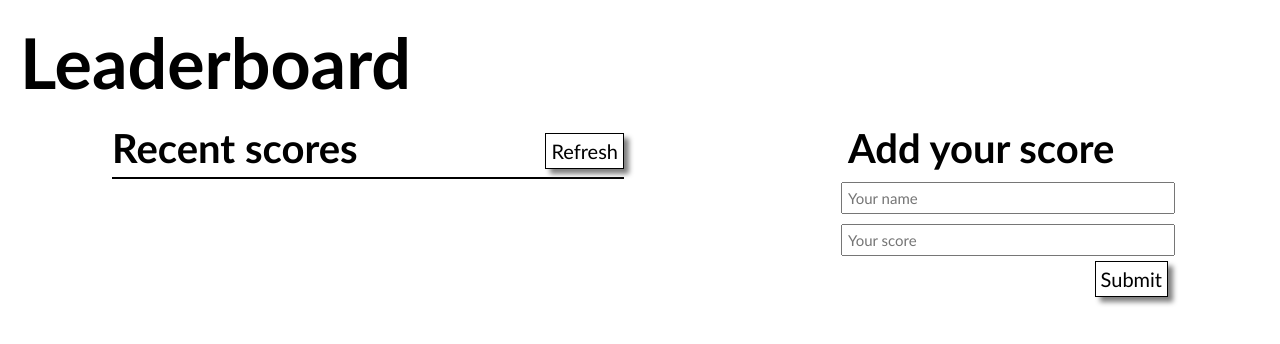
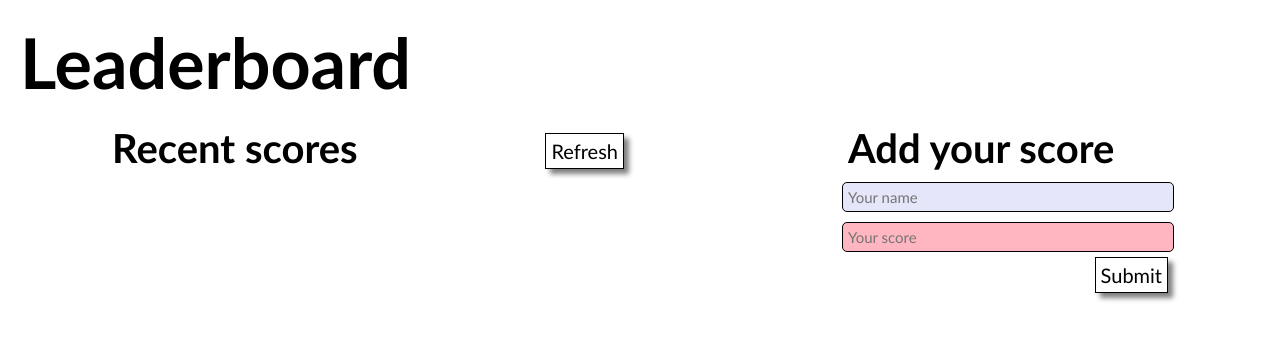
Before and after one commit to emyrue/leaderboard, a website built with webpack: page src/index.html in a window 1280 px wide. Built offline with nearby package versions, Linux system fonts and the light colour scheme; no server answers.

Commit message:
Added colors to list and input

```diff
--- a/src/style.css
+++ b/src/style.css
@@ -39,7 +39,14 @@ button {
 
 ul {
   list-style: none;
-  border: 1px solid black;
+  border: none;
+  border-radius: 5px;
+  max-height: 500px;
+  overflow-y: scroll;
+}
+
+ul::-webkit-scrollbar {
+  display: none;
 }
 
 li {
@@ -48,7 +55,11 @@ li {
 }
 
 ul#scores li:nth-child(odd) {
-  background-color: lightgray;
+  background-color: lavender;
+}
+
+ul#scores li:nth-child(even) {
+  background-color: lightpink;
 }
 
 .form-section {
@@ -66,12 +77,22 @@ input {
   margin: 5px;
   padding: 5px;
   font-size: 15px;
+  border: 1px solid black;
+  border-radius: 5px;
 }
 
 input::placeholder {
   font-size: 15px;
 }
 
+#user-name {
+  background-color: lavender;
+}
+
+#user-score {
+  background-color: lightpink;
+}
+
 .submit {
   align-self: flex-end;
 }
```
Also changed, not shown: dist/index.bundle.js.
